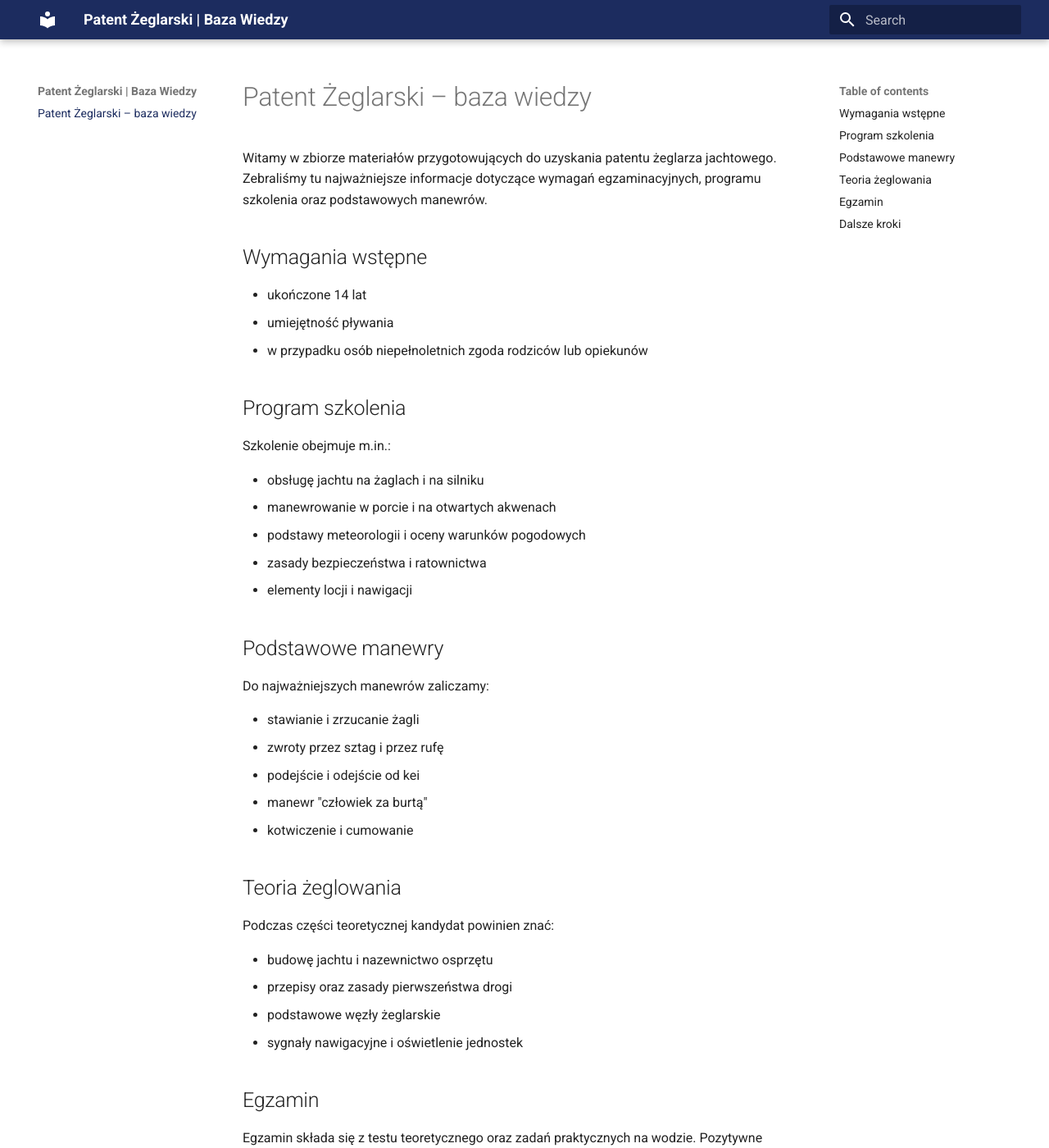
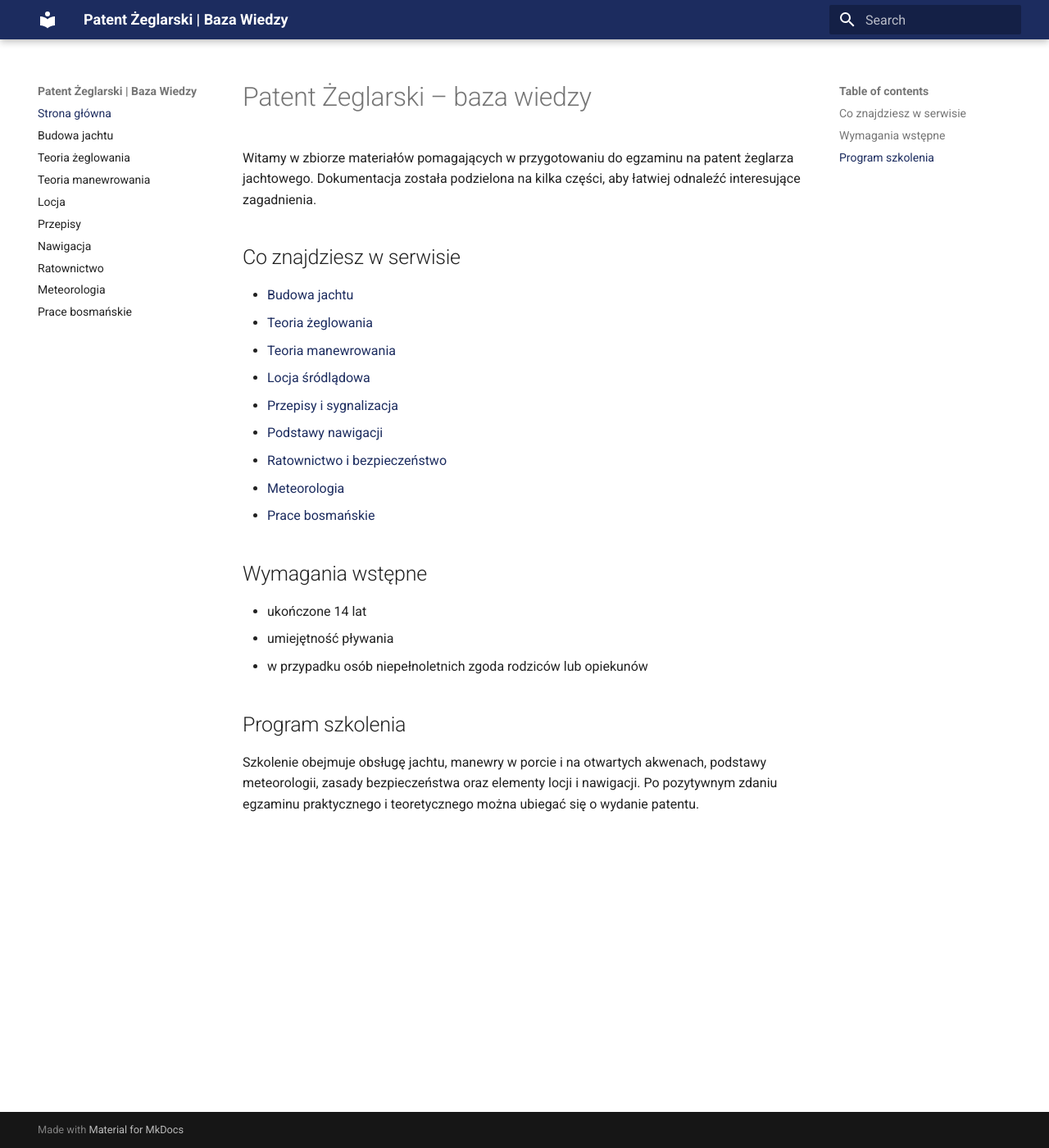
Before and after one commit to kocasp/patentzeglarski, an MkDocs documentation site: the page built from docs/index.md, in a window 1280 px wide and 1400 px high. Shown: the whole window at 82% size. Built offline with MkDocs 1.6.1 and Material for MkDocs 9.7.7, drawn with Linux system fonts in a browser that asks for light colours; some of the changed text lies outside the part shown.

Commit message:
Expand docs with multiple pages (#2)

```diff
--- a/docs/index.md
+++ b/docs/index.md
@@ -1,6 +1,18 @@
 # Patent Żeglarski – baza wiedzy
 
-Witamy w zbiorze materiałów przygotowujących do uzyskania patentu żeglarza jachtowego. Zebraliśmy tu najważniejsze informacje dotyczące wymagań egzaminacyjnych, programu szkolenia oraz podstawowych manewrów.
+Witamy w zbiorze materiałów pomagających w przygotowaniu do egzaminu na patent żeglarza jachtowego. Dokumentacja została podzielona na kilka części, aby łatwiej odnaleźć interesujące zagadnienia.
+
+## Co znajdziesz w serwisie
+
+- [Budowa jachtu](budowa-jachtu.md)
+- [Teoria żeglowania](teoria-zeglowania.md)
+- [Teoria manewrowania](teoria-manewrowania.md)
+- [Locja śródlądowa](locja.md)
+- [Przepisy i sygnalizacja](przepisy.md)
+- [Podstawy nawigacji](nawigacja.md)
+- [Ratownictwo i bezpieczeństwo](ratownictwo.md)
+- [Meteorologia](meteorologia.md)
+- [Prace bosmańskie](prace-bosmanskie.md)
 
 ## Wymagania wstępne
 
@@ -10,37 +22,4 @@ Witamy w zbiorze materiałów przygotowujących do uzyskania patentu żeglarza j
 
 ## Program szkolenia
 
-Szkolenie obejmuje m.in.:
-
-- obsługę jachtu na żaglach i na silniku
-- manewrowanie w porcie i na otwartych akwenach
-- podstawy meteorologii i oceny warunków pogodowych
-- zasady bezpieczeństwa i ratownictwa
-- elementy locji i nawigacji
-
-## Podstawowe manewry
-
-Do najważniejszych manewrów zaliczamy:
-
-- stawianie i zrzucanie żagli
-- zwroty przez sztag i przez rufę
-- podejście i odejście od kei
-- manewr "człowiek za burtą"
-- kotwiczenie i cumowanie
-
-## Teoria żeglowania
-
-Podczas części teoretycznej kandydat powinien znać:
-
-- budowę jachtu i nazewnictwo osprzętu
-- przepisy oraz zasady pierwszeństwa drogi
-- podstawowe węzły żeglarskie
-- sygnały nawigacyjne i oświetlenie jednostek
-
-## Egzamin
-
-Egzamin składa się z testu teoretycznego oraz zadań praktycznych na wodzie. Pozytywne zaliczenie obu części umożliwia ubieganie się o patent żeglarza jachtowego w Polskim Związku Żeglarskim.
-
-## Dalsze kroki
-
-Po zdobyciu patentu możliwe jest dalsze podnoszenie kwalifikacji, np. poprzez szkolenie na stopień sternika morskiego.
+Szkolenie obejmuje obsługę jachtu, manewry w porcie i na otwartych akwenach, podstawy meteorologii, zasady bezpieczeństwa oraz elementy locji i nawigacji. Po pozytywnym zdaniu egzaminu praktycznego i teoretycznego można ubiegać się o wydanie patentu.
--- a/mkdocs.yml
+++ b/mkdocs.yml
@@ -3,3 +3,14 @@ theme:
   name: material
 extra_css:
   - style.css
+nav:
+  - Strona główna: index.md
+  - Budowa jachtu: budowa-jachtu.md
+  - Teoria żeglowania: teoria-zeglowania.md
+  - Teoria manewrowania: teoria-manewrowania.md
+  - Locja: locja.md
+  - Przepisy: przepisy.md
+  - Nawigacja: nawigacja.md
+  - Ratownictwo: ratownictwo.md
+  - Meteorologia: meteorologia.md
+  - Prace bosmańskie: prace-bosmanskie.md
```
Also changed, not shown: docs/budowa-jachtu.md (added, +21 -0 lines), docs/locja.md (added, +15 -0 lines), docs/meteorologia.md (added, +15 -0 lines), docs/nawigacja.md (added, +15 -0 lines), docs/prace-bosmanskie.md (added, +11 -0 lines), docs/przepisy.md (added, +15 -0 lines), docs/ratownictwo.md (added, +15 -0 lines), docs/teoria-manewrowania.md (added, +19 -0 lines), docs/teoria-zeglowania.md (added, +19 -0 lines).
